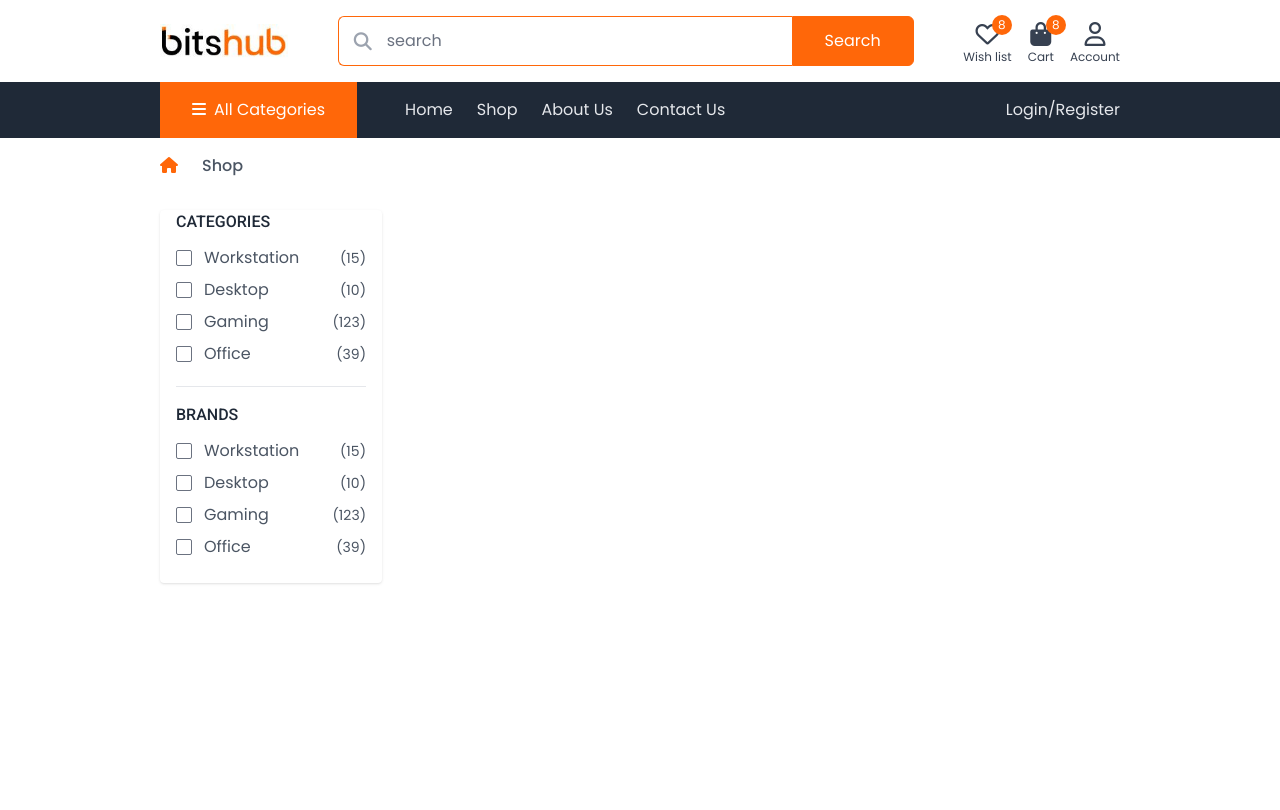
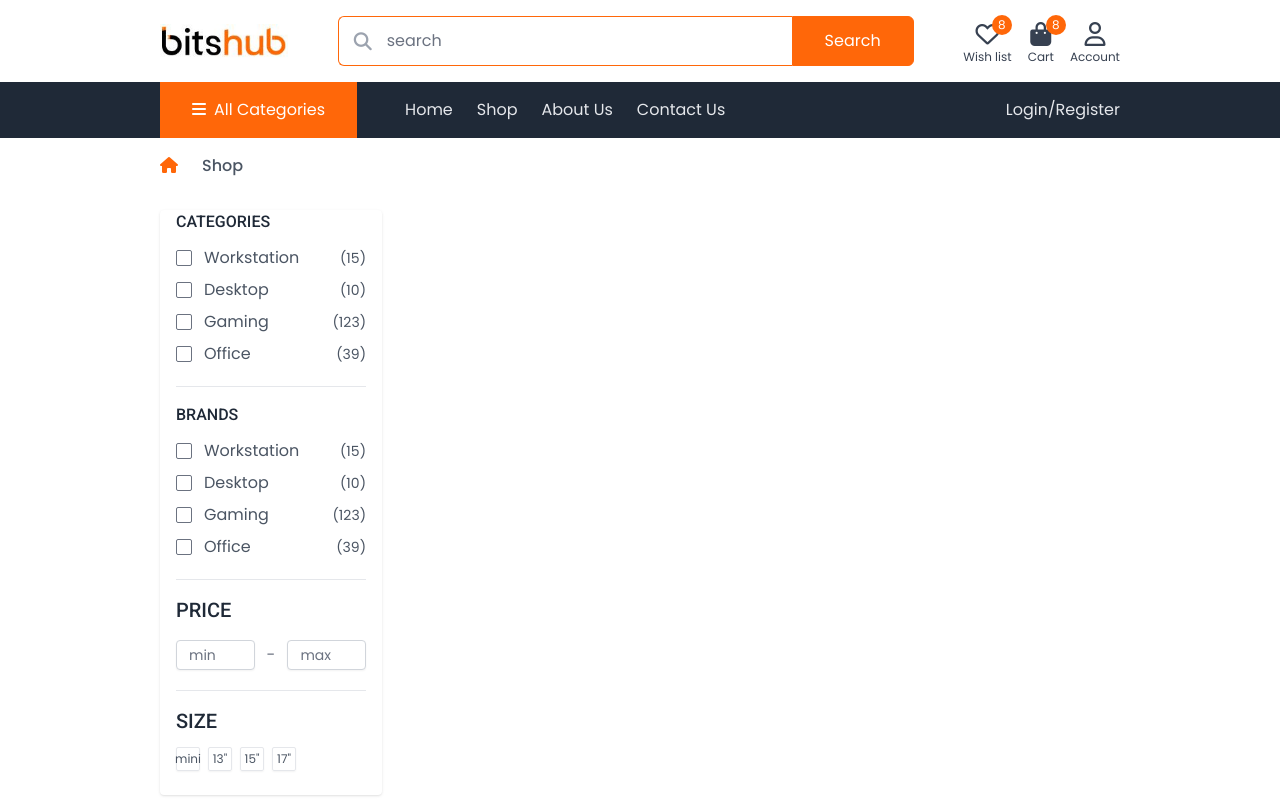
Before and after one commit to samsiteweb/bitshub-frontend, a React (Create React App) app: page /shop in a window 1280 px wide. Shown: the top 810 px of the page. Built offline with nearby package versions, Linux system fonts and the light colour scheme; some icons are missing.

Commit message:
size and price filters

```diff
--- a/src/index.css
+++ b/src/index.css
@@ -17,3 +17,9 @@
     font-family: roboto;
   }
 }
+
+@layer components{
+.size-selector input:checked + label{
+  @apply bg-primary text-white
+}
+}
--- a/src/screens/ShopScreen.js
+++ b/src/screens/ShopScreen.js
@@ -8,6 +8,7 @@ const ShopScreen = () => {
       <div className="container grid grid-cols-4 gap-6 pt-4 pb-16 items-start">
         <div className="col-span-1 bg-white px-4 pb-6 shadow rounded overflow-hidden">
           <div className="divide-y divide-gray-200 space-y-5">
+            {/* categories */}
             <div>
               <h3 className="text-sl text-gray-800 mb-3 uppercase font-medium">Categories</h3>
               <div className="space-y-2">
@@ -20,22 +21,22 @@ const ShopScreen = () => {
                 </div>
 
                 <div className="flex items-center">
-                  <input type="checkbox" id="cat-1" className="text-primary focus:ring-0 rounded-sm cursor-pointer" />
-                  <label htmlFor="cat-1" className="text-gray-600 ml-3 cursor-pointer">
+                  <input type="checkbox" id="cat-2" className="text-primary focus:ring-0 rounded-sm cursor-pointer" />
+                  <label htmlFor="cat-2" className="text-gray-600 ml-3 cursor-pointer">
                     Desktop
                   </label>
                   <div className="ml-auto text-gray-600 text-sm">(10)</div>
                 </div>
                 <div className="flex items-center">
-                  <input type="checkbox" id="cat-1" className="text-primary focus:ring-0 rounded-sm cursor-pointer" />
-                  <label htmlFor="cat-1" className="text-gray-600 ml-3 cursor-pointer">
+                  <input type="checkbox" id="cat-3" className="text-primary focus:ring-0 rounded-sm cursor-pointer" />
+                  <label htmlFor="cat-3" className="text-gray-600 ml-3 cursor-pointer">
                     Gaming
                   </label>
                   <div className="ml-auto text-gray-600 text-sm">(123)</div>
                 </div>
                 <div className="flex items-center">
-                  <input type="checkbox" id="cat-1" className="text-primary focus:ring-0 rounded-sm cursor-pointer" />
-                  <label htmlFor="cat-1" className="text-gray-600 ml-3 cursor-pointer">
+                  <input type="checkbox" id="cat-4" className="text-primary focus:ring-0 rounded-sm cursor-pointer" />
+                  <label htmlFor="cat-4" className="text-gray-600 ml-3 cursor-pointer">
                     Office
                   </label>
                   <div className="ml-auto text-gray-600 text-sm">(39)</div>
@@ -43,6 +44,7 @@ const ShopScreen = () => {
               </div>
             </div>
 
+            {/* Brand */}
             <div className="pt-4">
               <h3 className="text-sl text-gray-800 mb-3 uppercase font-medium">Brands</h3>
               <div className="space-y-2">
@@ -77,6 +79,67 @@ const ShopScreen = () => {
                 </div>
               </div>
             </div>
+
+            {/* Price */}
+            <div className="pt-4">
+              <h3 className="text-xl text-gray-800 mb-3 uppercase font-medium">Price</h3>
+              <div className="mt-4 flex items-center">
+                <input
+                  type="text"
+                  className="w-full border-gray-300 focus:border-primary focu:ring-0 px-3 py-1 text-gray-600 text-sm shadow-sm rounded"
+                  placeholder="min"
+                />
+                <span className="mx-3 text-gray-500">-</span>
+                <input
+                  type="text"
+                  className="w-full border-gray-300 focus:border-primary focu:ring-0 px-3 py-1 text-gray-600 text-sm shadow-sm rounded"
+                  placeholder="max"
+                />
+              </div>
+            </div>
+
+            {/* size */}
+            <div className="pt-4">
+              <h3 className="text-xl text-gray-800 mb-3 uppercase font-medium">Size</h3>
+              <div className="flex items-center gap-2">
+                <div className="size-selector">
+                  <input type="radio" name="size" className="hidden" id="size-mini" />
+                  <label
+                    htmlFor="size-mini"
+                    className="text-xs border border-gray-200 rounded-sm h-6 w-6 flex items-center justify-center cursor-pointer shadow-sm text-gray-600"
+                  >
+                    mini
+                  </label>
+                </div>
+                <div className="size-selector">
+                  <input type="radio" name="size" className="hidden" id="size-13" />
+                  <label
+                    htmlFor="size-13"
+                    className="text-xs border border-gray-200 rounded-sm h-6 w-6 flex items-center justify-center cursor-pointer shadow-sm text-gray-600"
+                  >
+                    13"
+                  </label>
+                </div>
+                <div className="size-selector">
+                  <input type="radio" name="size" className="hidden" id="size-15" />
+                  <label
+                    htmlFor="size-15"
+                    className="text-xs border border-gray-200 rounded-sm h-6 w-6 flex items-center justify-center cursor-pointer shadow-sm text-gray-600"
+                  >
+                    15"
+                  </label>
+                </div>
+                <div className="size-selector">
+                  <input type="radio" name="size" className="hidden" id="size-17" />
+                  <label
+                    htmlFor="size-17"
+                    className="text-xs border border-gray-200 rounded-sm h-6 w-6 flex items-center justify-center cursor-pointer shadow-sm text-gray-600"
+                  >
+                    17"
+                  </label>
+                </div>
+              </div>
+            </div>
           </div>
         </div>
       </div>
```
